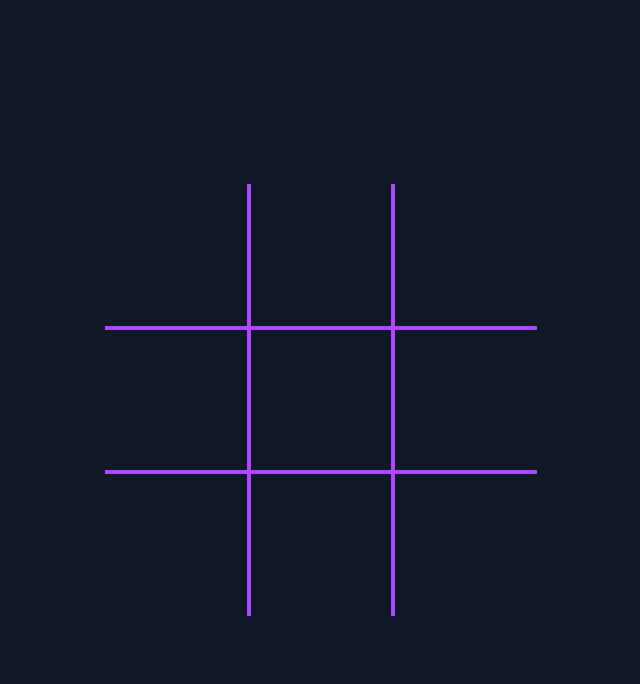
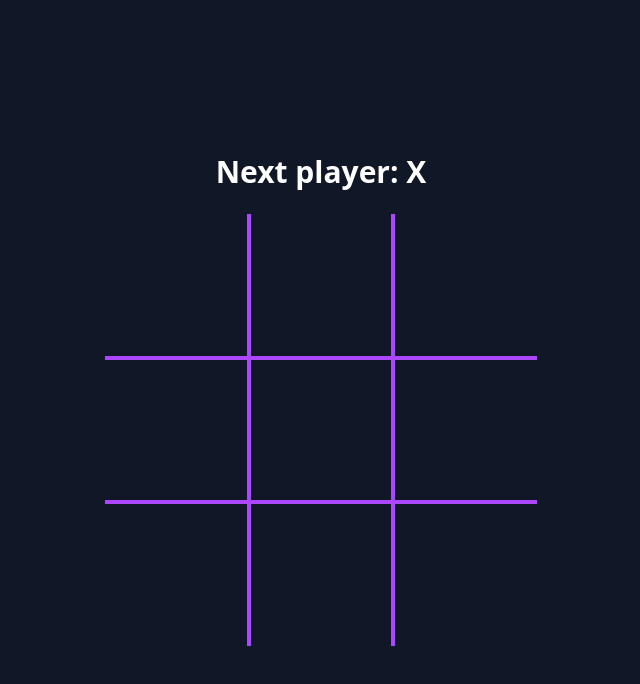
Before and after one commit to wisherjls/react-ttt, a React (Vite) app: page / in a window 1280 px wide. Shown: the top 684 px of the page, without its empty margins (319-959 px from the left). Built offline with nearby package versions, Linux system fonts and the light colour scheme; the HTML template or start-up script is replaced by a standard one.

Commit message:
Add header for status and winner messages

```diff
--- a/src/App.jsx
+++ b/src/App.jsx
@@ -1,13 +1,16 @@
 import { useState } from "react";
 
 import Square from "./components/square";
+import { calculateWinner } from "./lib";
 
 export default function App() {
   const [turn, setTurn] = useState("X"); // "X" is first turn
   const [squares, setSquares] = useState(Array(9).fill(null));
 
+  const winner = calculateWinner(squares);
+
   const handleClick = (index) => {
-    if (squares[index]) return; // Ignore click if square is already non `null` (e.g. truthy/filled).
+    if (squares[index] || winner) return; // Ignore click if square is already filled or game is won.
 
     const newSquares = [...squares]; // * No mutation of state!
     newSquares[index] = turn;
@@ -18,7 +21,13 @@ export default function App() {
 
   return (
     <main className="w-screen h-screen flex justify-center items-center bg-gray-900">
-      <div className="relative grid grid-cols-3 w-fit gap-0">
+      <div className="flex flex-col items-center gap-6">
+        {/* Status message */}
+        <header className="text-3xl font-bold text-white">
+          {winner ? `Winner: ${winner}! 🎉` : `Next player: ${turn}`}
+        </header>
+
+        <div className="relative grid grid-cols-3 w-fit gap-0">
         {/* Horizontal lines */}
         <div className="absolute left-0 right-0 h-1 bg-purple-500 top-[calc(33.333%-0.125rem)]" />
         <div className="absolute left-0 right-0 h-1 bg-purple-500 top-[calc(66.666%-0.125rem)]" />
@@ -36,6 +45,7 @@ export default function App() {
           />
         ))}
       </div>
+      </div>
     </main>
   );
 }
```
